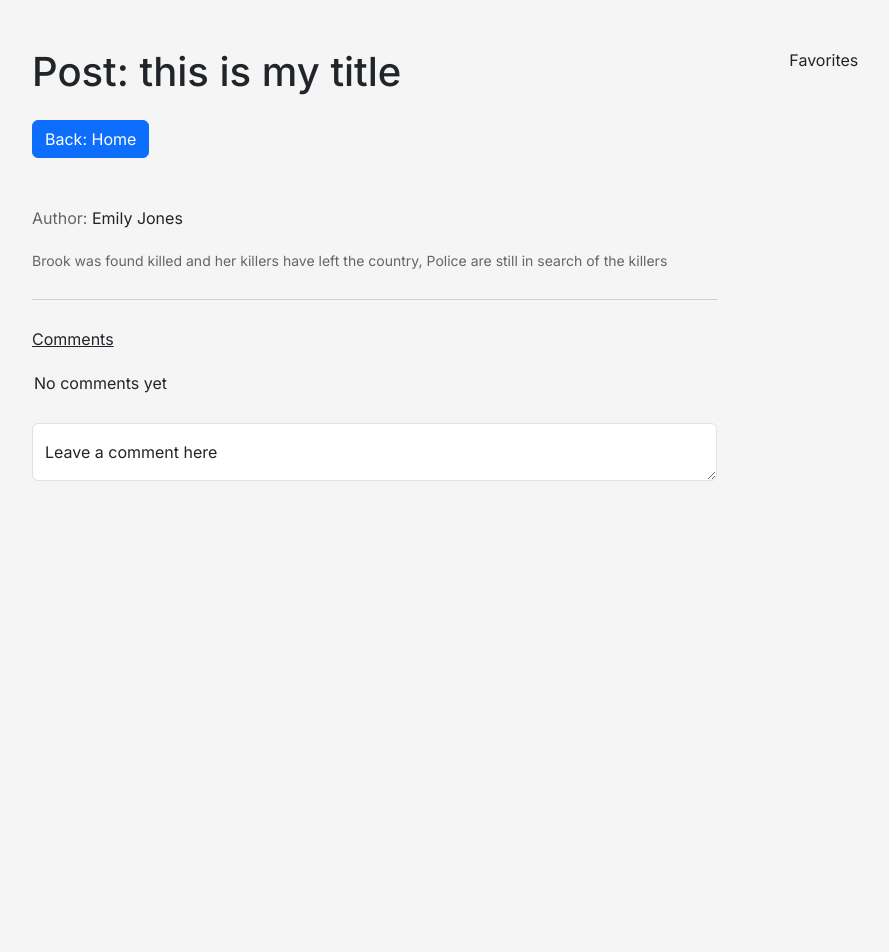
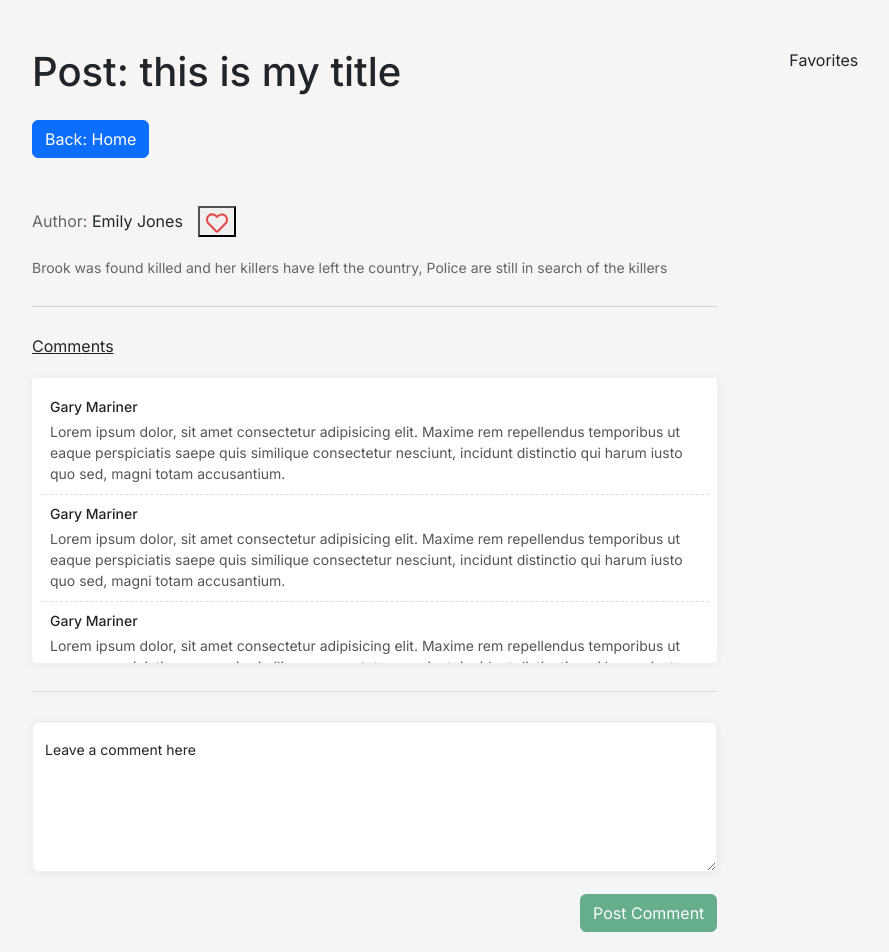
Before and after one commit to sabisa-siganga/fe_dev_test_sabisa_siganga, a Next.js app: page /post/1 in a window 1280 px wide. Shown: the top 952 px of the page, without its empty margins (64-953 px from the left). Before the commit the page ends 800 px from the top, so only its background shows below. Built offline with nearby package versions, Linux system fonts and the light colour scheme.

Commit message:
Created nice UI for comments

```diff
--- a/src/app/components/CommentBox/CommentBox.module.scss
+++ b/src/app/components/CommentBox/CommentBox.module.scss
@@ -0,0 +1,22 @@
+.commentBox {
+	border-top: 1px solid #dad7d7;
+	padding-top: 30px;
+
+	.commentInputLabel {
+		font-size: 14px;
+	}
+
+	.commentInput {
+		box-shadow: none;
+		min-height: 150px;
+		max-height: 220px;
+		font-size: 14px;
+		box-shadow: 0px 1px 8px 1px rgb(0 0 0 / 5%);
+		border-color: #f1f1f1;
+	}
+
+	.commentBtn {
+		padding-top: 22px;
+		text-align: right;
+	}
+}
--- a/src/app/components/CommentBox/CommentBox.tsx
+++ b/src/app/components/CommentBox/CommentBox.tsx
@@ -1,11 +1,41 @@
-import React from 'react';
+import React, { useState } from 'react';
 import { FloatingLabel, Form } from 'react-bootstrap';
 import styles from './CommentBox.module.scss';
+import { Comment } from '@/app/interfaces/post';
 
-export default function CommentBox() {
+interface input {
+	onNewComment: (comment: Comment) => void;
+}
+
+export default function CommentBox(props: input) {
+	const { onNewComment } = props;
+
+	const [input, setInput] = useState('');
+
+	const onChange = (e: React.ChangeEvent<HTMLInputElement>) => {
+		const trimmed = e.target.value.trim();
+
+		if (trimmed.length > 0) {
+			// set the input
+			setInput(e.target.value);
+		}
+	};
+
+	const handleSubmit = (e: React.FormEvent<HTMLFormElement>) => {
+		e.preventDefault();
+
+		onNewComment({
+			comment: input,
+			author: 'Anonymous',
+		});
+
+		// clear the input
+		setInput('');
+	};
+
 	return (
 		<div className={styles.commentBox}>
-			<form action=''>
+			<form onSubmit={handleSubmit}>
 				<FloatingLabel
 					controlId='floatingTextarea2'
 					label='Leave a comment here'
@@ -13,10 +43,21 @@ export default function CommentBox() {
 				>
 					<Form.Control
 						as='textarea'
+						onChange={onChange}
+						value={input}
 						className={styles.commentInput}
 						placeholder='Leave a comment here'
 					/>
 				</FloatingLabel>
+				<div className={styles.commentBtn}>
+					<button
+						type='submit'
+						disabled={input.length === 0}
+						className='btn btn-success'
+					>
+						Post Comment
+					</button>
+				</div>
 			</form>
 		</div>
 	);
--- a/src/app/components/Post/Post.tsx
+++ b/src/app/components/Post/Post.tsx
@@ -22,8 +22,8 @@ export default function Post(props: Props) {
 				<div className={styles.title}>{title}</div>
 				<div className={styles.author}>{author}</div>
 			</div>
-			<div className='favIcon py-4 px-4'>
-				<FaRegHeart color='#e54848' size="22px" />
+			<div className='py-4 px-4'>
+				<FaRegHeart color='#e54848' size='22px' />
 			</div>
 		</Link>
 	);
--- a/src/app/interfaces/post.ts
+++ b/src/app/interfaces/post.ts
@@ -3,3 +3,8 @@ export interface PostInterface {
 	author: string;
 	id: string;
 }
+
+export interface Comment {
+	comment: string;
+	author: string;
+}
--- a/src/app/post/[id]/page.tsx
+++ b/src/app/post/[id]/page.tsx
@@ -6,6 +6,8 @@ import React from 'react';
 import { Col, Row } from 'react-bootstrap';
 import styles from './styles.module.scss';
 import CommentBox from '@/app/components/CommentBox/CommentBox';
+import { Comment } from '@/app/interfaces/post';
+import { FaRegHeart } from 'react-icons/fa';
 
 const PostDetails = () => {
 	const [post, setPost] = React.useState({
@@ -15,23 +17,31 @@ const PostDetails = () => {
 		body: 'Brook was found killed and her killers have left the country, Police are still in search of the killers',
 	});
 
-	const [comments, setComments] = React.useState([
-		// {
-		// 	comment:
-		// 		'Lorem ipsum dolor, sit amet consectetur adipisicing elit. Maxime rem repellendus temporibus ut eaque perspiciatis saepe quis similique consectetur nesciunt, incidunt distinctio qui harum iusto quo sed, magni totam accusantium.',
-		// 	author: 'Gary Mariner',
-		// },
-		// {
-		// 	comment:
-		// 		'Lorem ipsum dolor, sit amet consectetur adipisicing elit. Maxime rem repellendus temporibus ut eaque perspiciatis saepe quis similique consectetur nesciunt, incidunt distinctio qui harum iusto quo sed, magni totam accusantium.',
-		// 	author: 'Gary Mariner',
-		// },
-		// {
-		// 	comment:
-		// 		'Lorem ipsum dolor, sit amet consectetur adipisicing elit. Maxime rem repellendus temporibus ut eaque perspiciatis saepe quis similique consectetur nesciunt, incidunt distinctio qui harum iusto quo sed, magni totam accusantium.',
-		// 	author: 'Gary Mariner',
-		// },
+	const [comments, setComments] = React.useState<Comment[]>([
+		{
+			comment:
+				'Lorem ipsum dolor, sit amet consectetur adipisicing elit. Maxime rem repellendus temporibus ut eaque perspiciatis saepe quis similique consectetur nesciunt, incidunt distinctio qui harum iusto quo sed, magni totam accusantium.',
+			author: 'Gary Mariner',
+		},
+		{
+			comment:
+				'Lorem ipsum dolor, sit amet consectetur adipisicing elit. Maxime rem repellendus temporibus ut eaque perspiciatis saepe quis similique consectetur nesciunt, incidunt distinctio qui harum iusto quo sed, magni totam accusantium.',
+			author: 'Gary Mariner',
+		},
+		{
+			comment:
+				'Lorem ipsum dolor, sit amet consectetur adipisicing elit. Maxime rem repellendus temporibus ut eaque perspiciatis saepe quis similique consectetur nesciunt, incidunt distinctio qui harum iusto quo sed, magni totam accusantium.',
+			author: 'Gary Mariner',
+		},
 	]);
+
+	/**
+	 * Function to add a comment to the list of comments
+	 */
+	const addComment = (comment: Comment) => {
+		// adding the comment at the beginning of the list
+		setComments([comment, ...comments]);
+	};
 
 	return (
 		<div className='px-5'>
@@ -47,7 +57,15 @@ const PostDetails = () => {
 						</div>
 						<div className='py-5'>
 							<div className={styles.author}>
-								<span>Author:</span> {post.author}
+								<div>
+									<span className={styles.authorTitle}>
+										Author:
+									</span>{' '}
+									{post.author}
+								</div>
+								<button type='button'>
+									<FaRegHeart color='#e54848' size='22px' />
+								</button>
 							</div>
 							<div className={styles.textBody}>{post.body}</div>
 							<div>
@@ -87,7 +105,7 @@ const PostDetails = () => {
 								</div>
 							</div>
 
-							<CommentBox />
+							<CommentBox onNewComment={addComment} />
 						</div>
 					</div>
 				</Col>
--- a/src/app/post/[id]/styles.module.scss
+++ b/src/app/post/[id]/styles.module.scss
@@ -2,8 +2,11 @@
 	color: #212529;
 	margin-bottom: 20px;
 	font-size: 16px;
+	display: flex;
+	column-gap: 15px;
+	align-items: center;
 
-	span {
+	.authorTitle {
 		color: #656565;
 	}
 }
@@ -27,8 +30,14 @@
 }
 
 .commentsContainer {
-	padding-left: 2px;
 	margin-bottom: 28px;
+	min-height: 150px;
+	max-height: 285px;
+	overflow: auto;
+	border-radius: 4px;
+	padding: 10px 8px;
+	background-color: #fff;
+	box-shadow: 0px 1px 8px 1px rgb(0 0 0 / 5%);
 
 	.comment {
 		margin-bottom: 0px;
@@ -60,18 +69,3 @@
 		}
 	}
 }
-
-.commentBox {
-	border-top: 1px solid #dad7d7;
-	padding-top: 30px;
-
-	.commentInputLabel {
-		font-size: 14px;
-	}
-
-	.commentInput {
-		box-shadow: none;
-		min-height: 150px;
-		max-height: 220px;
-	}
-}
```
Also changed, not shown: src/app/components/FavButton/FavButton.module.scss (added), src/app/components/FavButton/FavButton.tsx (added).
